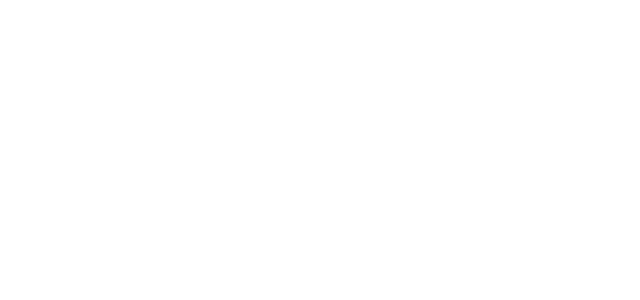
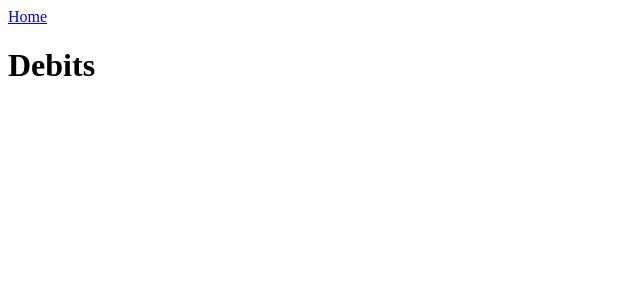
Before and after one commit to yosephAHMED/bank-of-react, a React (Create React App) app: page /debits in a window 1280 px wide. Shown: the top 300 px of the page, without its empty margins (0-640 px from the left). Built offline with nearby package versions, Linux system fonts and the light colour scheme.

Commit message:
Added a Debits component and added a link from Home to Debits page.

```diff
--- a/src/App.js
+++ b/src/App.js
@@ -3,6 +3,7 @@
 import Home from './Components/Home';
 import UserProfile from './Components/UserProfile';
 import LogIn from './Components/LogIn';
+import Debits from './Components/Debits';
 
 class App extends Component {
     constructor() {
@@ -28,6 +29,7 @@
         const HomeComponent = () => (<Home accountBalance={this.state.accountBalance}/>);
         const LogInComponent = () => (<LogIn user={this.state.currentUser} mockLogIn={this.mockLogIn} {...this.props}/>);
         const UserProfileComponent = () => (<UserProfile userName = {this.state.currentUser.userName} memberSince = {this.state.currentUser.memberSince}/>);
+        const DebitsComponent = () => (<Debits />);
 
         return (
             <Router>
@@ -35,6 +37,7 @@
                     <Route exact path="/" render={HomeComponent} />
                     <Route exact path="/userProfile" render={UserProfileComponent} />
                     <Route exact path="/login" render={LogInComponent}/>
+                    <Route exact path="/debits" render={DebitsComponent}/>
                 </div>
             </Router>
         );
--- /dev/null
+++ b/src/Components/Debits.js
@@ -0,0 +1,16 @@
+import React, { Component } from 'react';
+import { Link } from 'react-router-dom';
+import axios from "axios";
+
+class Debits extends Component {
+    render() {
+        return (
+            <div>
+                <Link to="/">Home</Link>
+                <h1>Debits</h1>
+            </div>
+        );
+    }
+}
+
+export default Debits;
--- a/src/Components/Home.js
+++ b/src/Components/Home.js
@@ -10,6 +10,7 @@
                 <h1>Bank of React</h1>
 
                 <Link to="/userProfile">User Profile</Link>
+                <Link to="/debits">Debits</Link>
 
                 <AccountBalance accountBalance={this.props.accountBalance}/>
             </div>
```
